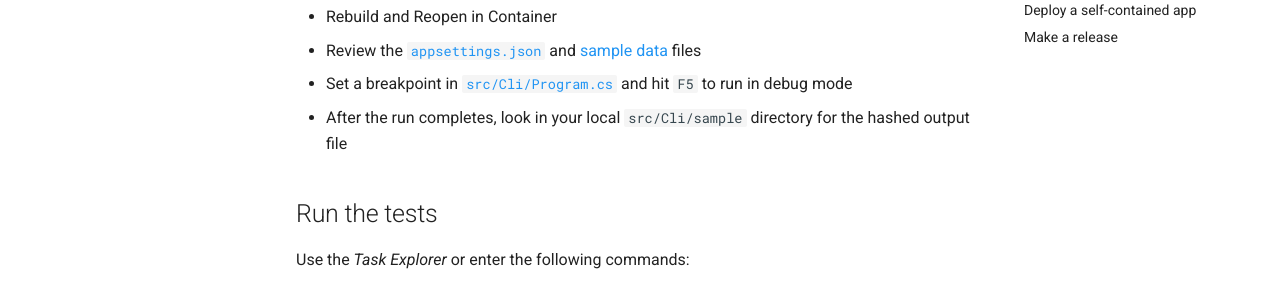
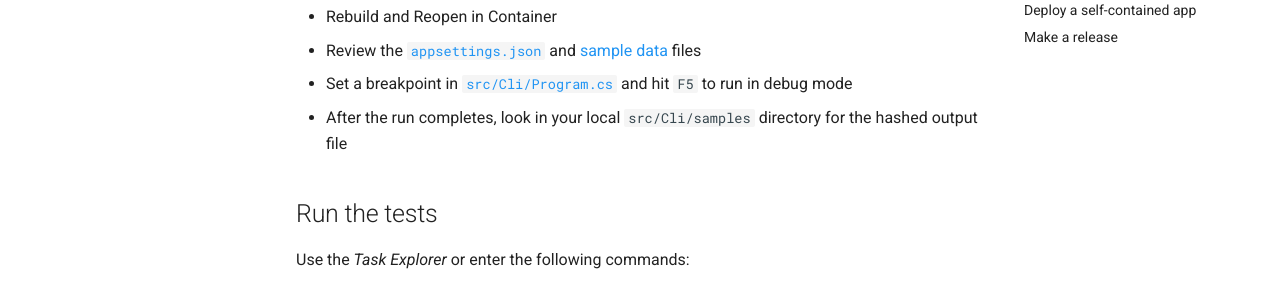
Before and after one commit to cal-itp/hashfields, an MkDocs documentation site: the page built from docs/intro/development.md, in a window 1280 px wide and 900 px high. Shown: the part 257-557 px from the top of the window. Built offline with MkDocs 1.6.1 and Material for MkDocs 9.7.7, drawn with Linux system fonts in a browser that asks for light colours; nearby versions of some CDN libraries; comment, search, counter and statistics services are not loaded.

Commit message:
docs: fix typo in path

```diff
--- a/docs/intro/development.md
+++ b/docs/intro/development.md
@@ -4,7 +4,7 @@
 * Rebuild and Reopen in Container
 * Review the [`appsettings.json`][appsettings.json] and [sample data][data.csv] files
 * Set a breakpoint in [`src/Cli/Program.cs`][program.cs] and hit `F5` to run in debug mode
-* After the run completes, look in your local `src/Cli/sample` directory for the hashed output file
+* After the run completes, look in your local `src/Cli/samples` directory for the hashed output file
 
 ## Run the tests
 
```
